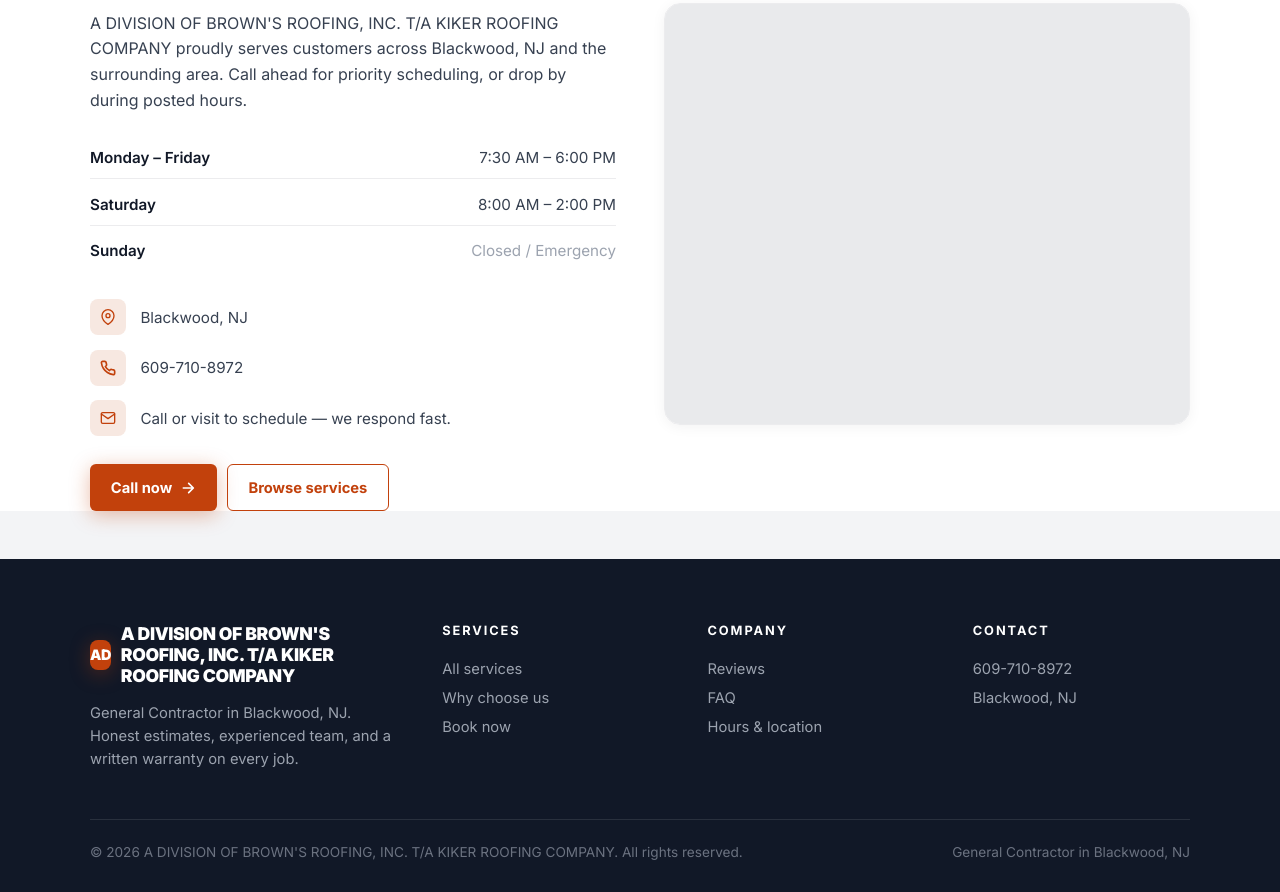
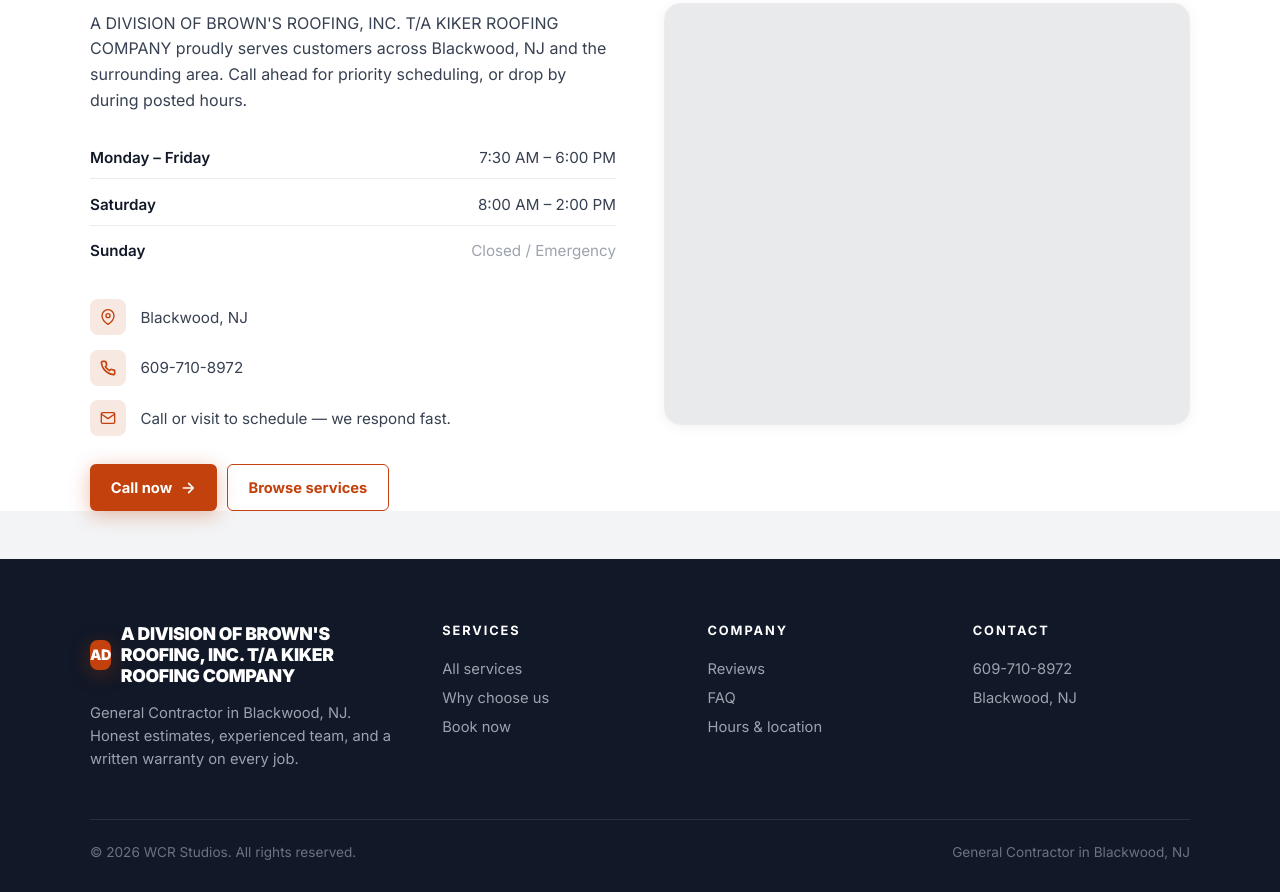
Before and after one commit to Wrenbjor/trades--a-division-of-browns-roofing-inc-t-a-kiker-roofing-company, a plain HTML site: page index.html in a window 1280 px wide. Shown: the part 4796-5688 px from the top of the page. Drawn offline with nearby package versions, Linux system fonts and the light colour scheme; no server answers.

Commit message:
Update site

```diff
--- a/index.html
+++ b/index.html
@@ -605,7 +605,7 @@ footer{background:#111827;color:#cbd5d1;padding:4rem 2rem 2rem}
     </div>
   </div>
   <div class="foot-bottom">
-    <div>&copy; 2026 A DIVISION OF BROWN&#39;S ROOFING, INC. T/A KIKER ROOFING COMPANY. All rights reserved.</div>
+    <div>&copy; 2026 WCR Studios. All rights reserved.</div>
     <div>General Contractor in Blackwood, NJ</div>
   </div>
 </footer>
```
